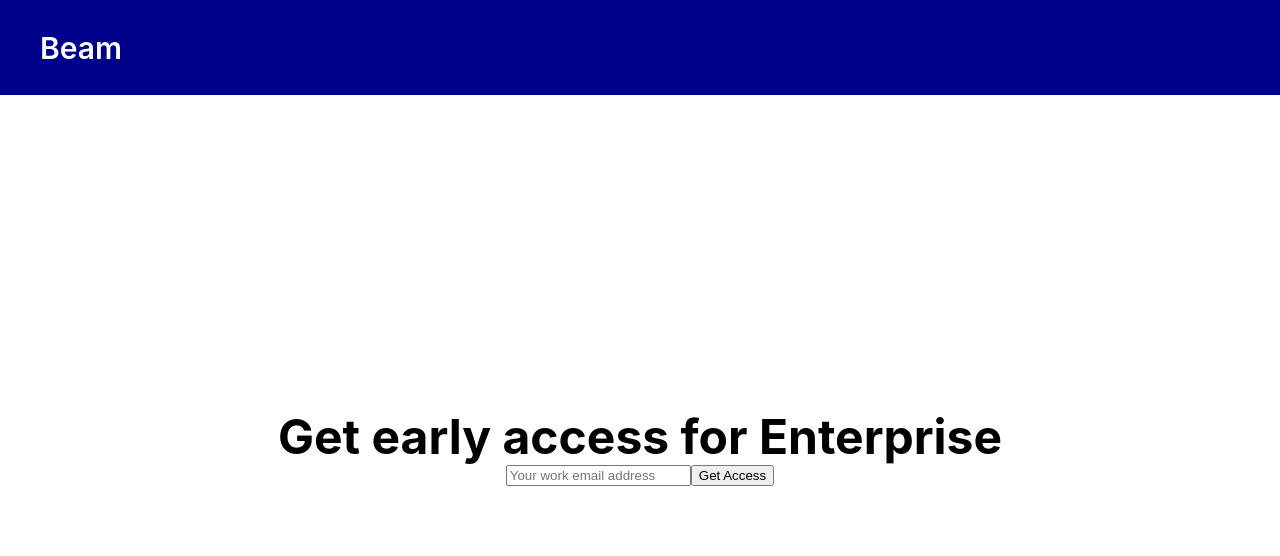
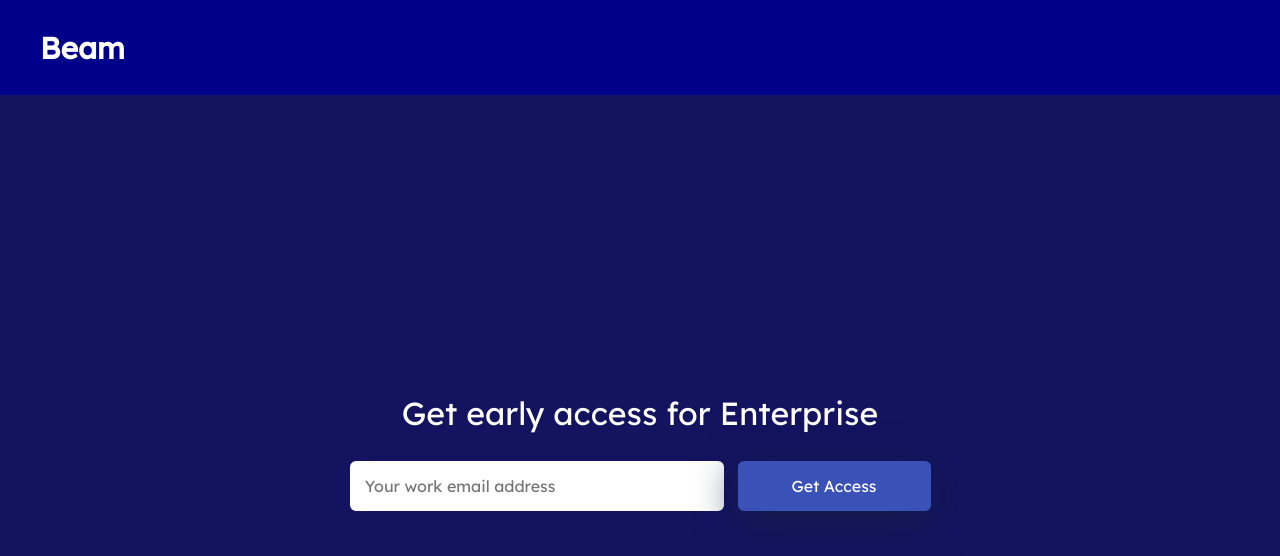
Before and after one commit to Beam-Data-Company/beam-early-access, a Next.js app: page / in a window 1280 px wide. Shown: the top 556 px of the page. Built offline with nearby package versions, Linux system fonts and the light colour scheme.

Commit message:
update styling

```diff
--- a/pages/index.tsx
+++ b/pages/index.tsx
@@ -11,21 +11,25 @@ export default function Home() {
         <title>Beam Data Early Access</title>
         {/* <meta name="description" content="Generated by create next app" />
         <link rel="icon" href="/favicon.ico" /> */}
+        <link rel="preconnect" href="https://fonts.googleapis.com"></link>
+        <link rel="preconnect" href="https://fonts.gstatic.com"></link>
+        <link href="https://fonts.googleapis.com/css2?family=Lexend+Deca&display=swap" rel="stylesheet"></link>
       </Head>
 
       <div className={styles.header}>Beam</div>
       <main className={styles.main}>
 
+        <div className={styles.title}>
+          Get early access for Enterprise
+        </div>
 
-        <h1 className={styles.title}>
-          Get early access for Enterprise
-        </h1>
 
-        <span>
-          <input placeholder="Your work email address" type="text"></input>
-          <button>Get Access</button>
-        </span>
-
+        <div>
+          <form>
+            <input type="email" placeholder="Your work email address" className={styles.input}/>
+            <button className={styles.button}>Get Access</button>
+          </form>
+        </div>
 
         {/* <div className={styles.grid}>
           <a href="https://nextjs.org/docs" className={styles.card}>
--- a/styles/Home.module.css
+++ b/styles/Home.module.css
@@ -6,6 +6,8 @@
   justify-content: center;
   align-items: center;
   height: 100vh;
+  font-family: 'Lexend Deca', sans-serif;
+  background-color: rgb(19, 19, 95);
 }
 
 .main {
@@ -45,9 +47,21 @@
 }
 
 .title {
-  margin: 0;
-  line-height: 1.15;
-  font-size: 3rem;
+
+  /*width: 631px;*/
+  height: 40px;
+  margin-bottom: 36px;
+  font-family: 'Lexend Deca', sans-serif;
+  font-size: 32px;
+  /*font-weight: normal;
+  font-stretch: normal;
+  font-style: normal;*/
+  line-height: 1.75;
+  letter-spacing: normal;
+  text-align: center;
+  justify-content: center;
+  align-items: center;
+  color: #ffffff;
 }
 
 .title,
@@ -133,3 +147,30 @@
   align-items: center;
   padding-left: 40px;
 }
+
+.button {
+  width: 193px;
+  height: 50px;
+  margin-left: 14px;
+  box-shadow: 0 10px 40px 0 #141e4b;
+  border: solid 2px #3a52b8;
+  background-color: #3a52b8;
+  font-size: 16px;
+  font-family: 'Lexend Deca', sans-serif;
+  border-radius: 6px;
+
+  justify-content: center;
+  align-items: center;
+  color: #ffffff;
+}
+
+.input {
+  width: 374px;
+  height: 50px;
+  padding-left: 13.3px;
+  border: solid 2px #ffffff;
+  border-radius: 6px;
+  background-color: #ffffff;
+  font-size: 16px;
+  font-family: 'Lexend Deca', sans-serif;
+}
```
